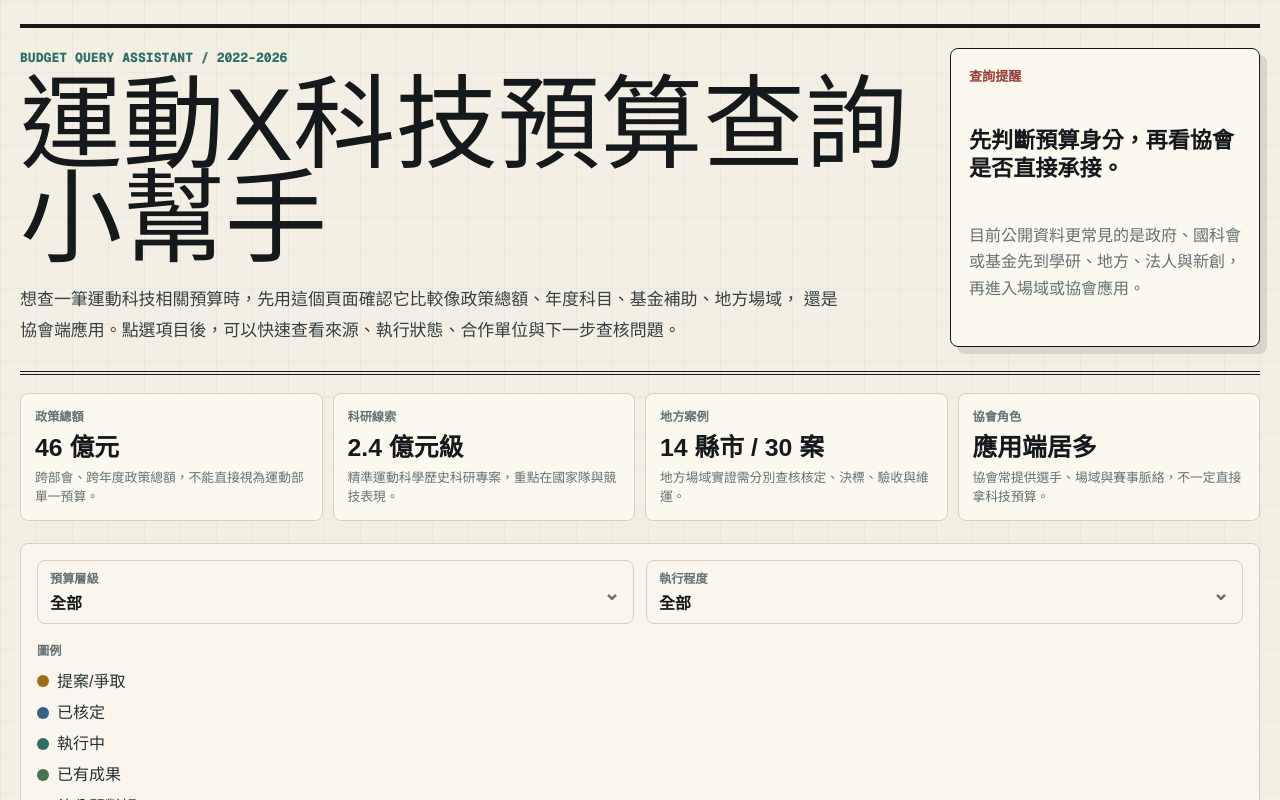
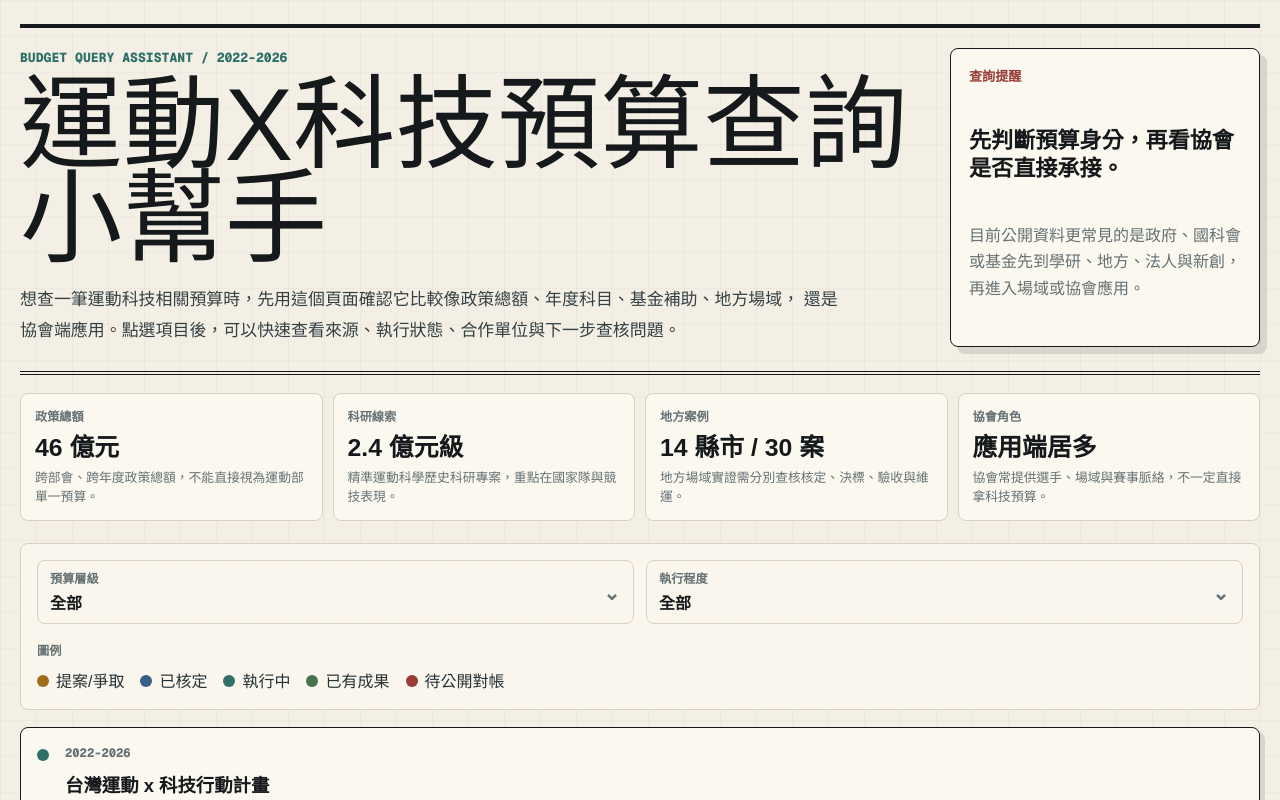
Before and after one commit to doublemoreart-dotcom/sporttech, a Next.js app: page / in a window 1280 px wide. Shown: the top 800 px of the page. Built offline with nearby package versions, Linux system fonts and the light colour scheme.

Commit message:
display legend inline

```diff
--- a/app/globals.css
+++ b/app/globals.css
@@ -299,16 +299,18 @@ h1 {
 }
 
 .legend {
-  display: grid;
-  gap: 8px;
+  align-items: center;
+  display: flex;
+  flex-wrap: wrap;
+  gap: 8px 16px;
 }
 
 .legend-row {
   align-items: center;
-  display: grid;
-  gap: 8px;
-  grid-template-columns: 12px 1fr;
+  display: inline-flex;
+  gap: 7px;
   line-height: 1.45;
+  white-space: nowrap;
 }
 
 .lane-map {
```
